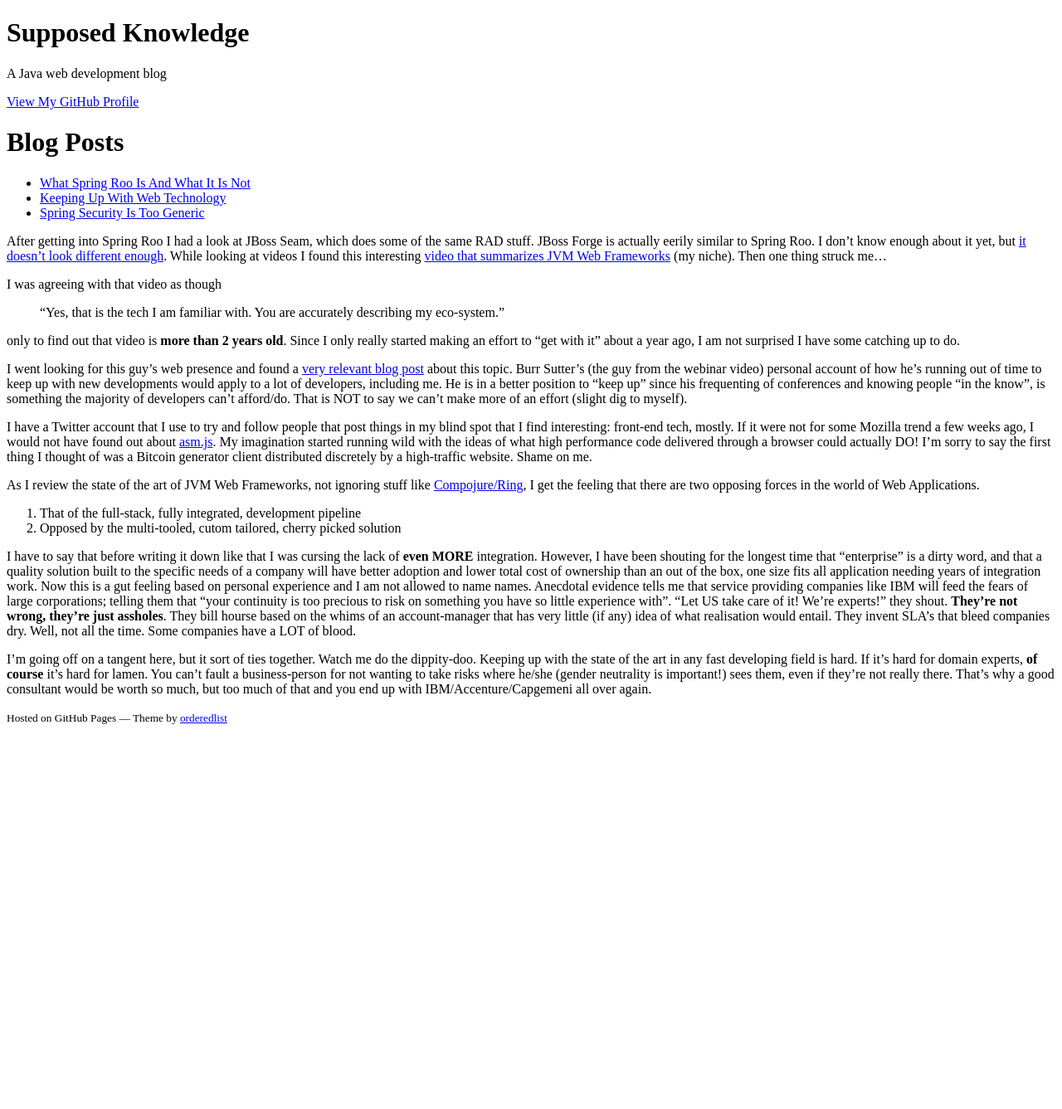
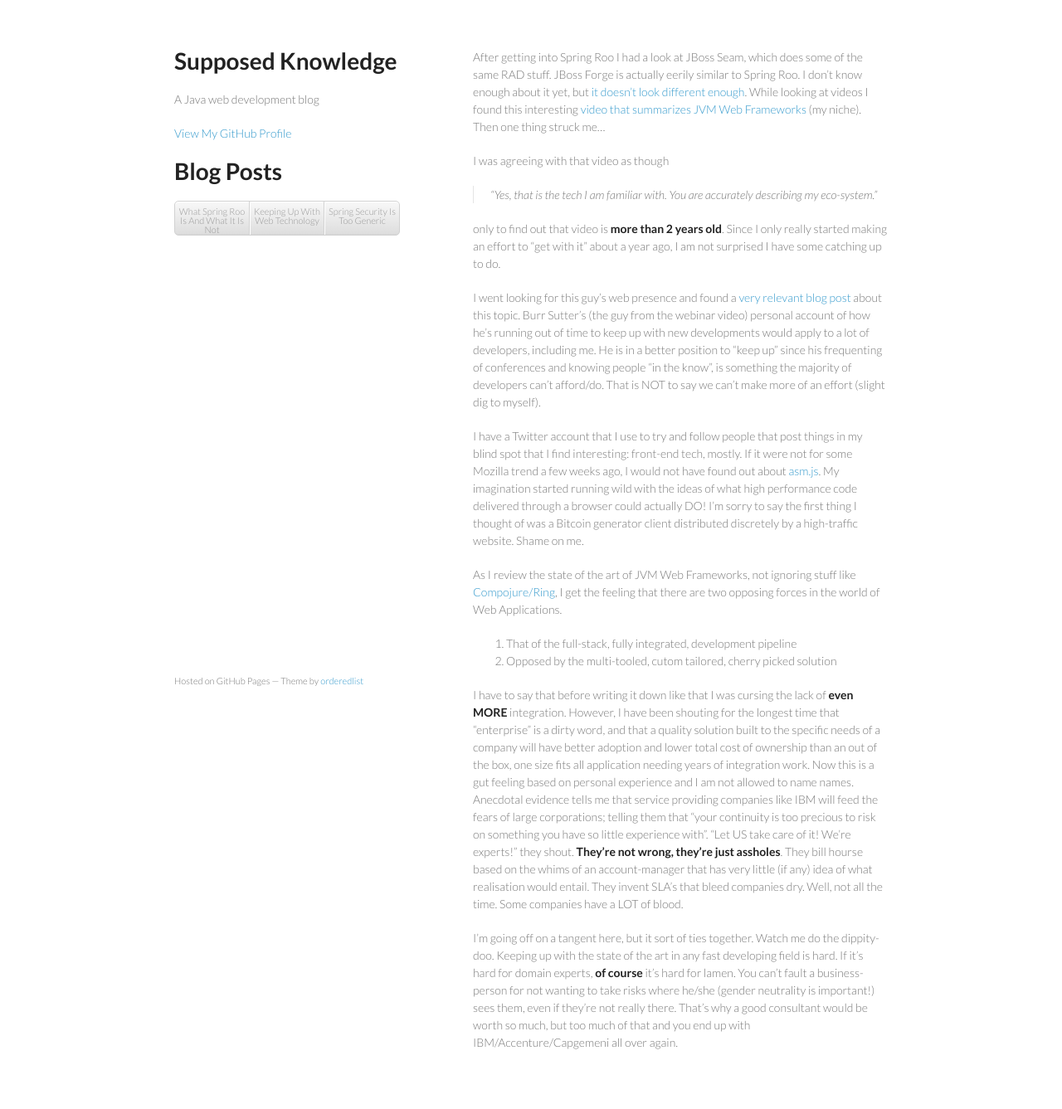
Before and after one commit to arienkock/arienkock.github.io, a Jekyll site: the page built from _posts/2013-12-09-keeping-up-with-web-technology.md, in a window 1280 px wide. Shown: the whole page at 83% size. Built offline with Jekyll 4.4.1, drawn with Linux system fonts in a browser that asks for light colours; before the commit the page ends 900 px from its top, so only the background shows below that.

Commit message:
no local jekyll running...

```diff
--- a/_layouts/post.html
+++ b/_layouts/post.html
@@ -5,8 +5,8 @@
     <meta http-equiv="X-UA-Compatible" content="chrome=1">
     <title>{{ page.title }} &bull; Supposed Knowledge </title>
 
-    <link rel="stylesheet" href="stylesheets/styles.css">
-    <link rel="stylesheet" href="stylesheets/pygment_trac.css">
+    <link rel="stylesheet" href="/stylesheets/styles.css">
+    <link rel="stylesheet" href="/stylesheets/pygment_trac.css">
     <meta name="viewport" content="width=device-width, initial-scale=1, user-scalable=no">
     <!--[if lt IE 9]>
     <script src="//html5shiv.googlecode.com/svn/trunk/html5.js"></script>
@@ -20,7 +20,7 @@
         <p class="view"><a href="https://github.com/arienkock">View My GitHub Profile</a></p>
 
 		<h1>Blog Posts</h1>
-		<ul class="posts">
+		<ul>
 			{% for post in site.posts %}
 				<li><a href="{{ post.url }}">{{ post.title }}</a></li>
 			{% endfor %}
```
